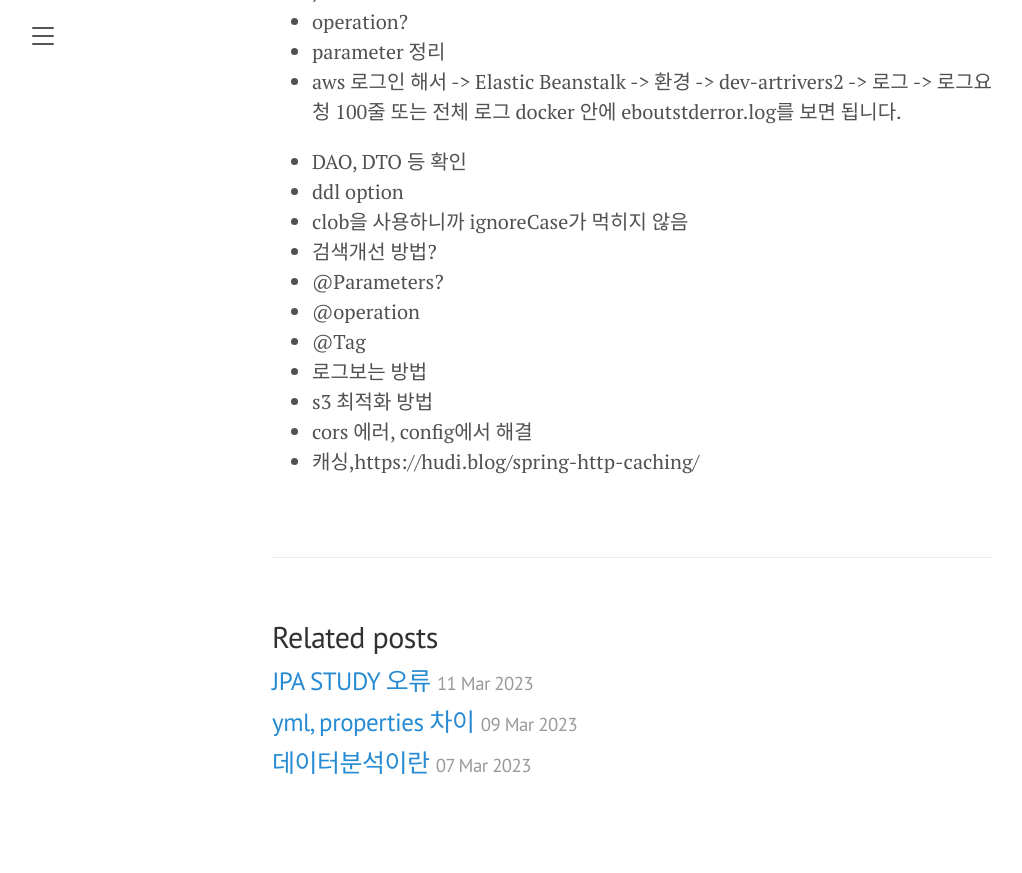
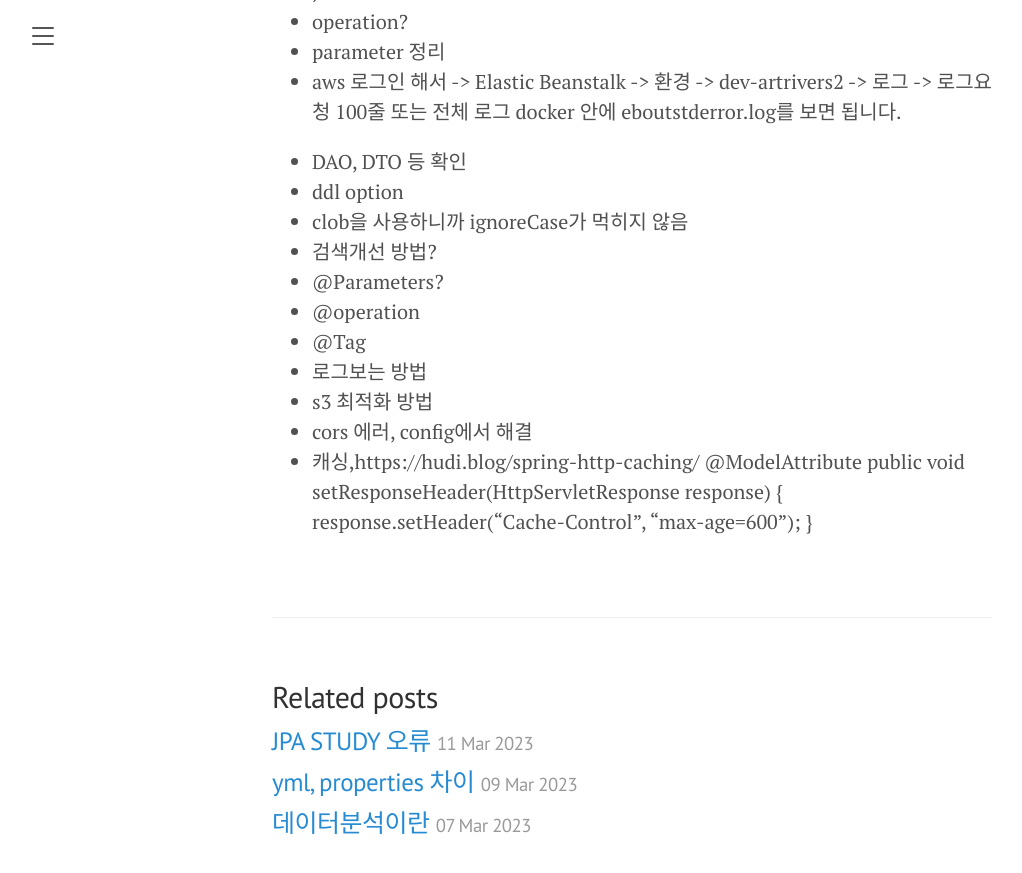
Before and after one commit to mycookie1/mycookie1.github.io, a Jekyll site: the page built from _posts/2023-03-09-JPA STUDY 오류.md, in a window 1280 px wide and 900 px high, scrolled down 1055 px. Shown: the top 873 px of the window, without its empty margins (8-1030 px from the left). Built offline with Jekyll 4.4.1, drawn with Linux system fonts in a browser that asks for light colours; a file with an impossible date is left out; before the commit the page ends 1895 px from its top, so only the background shows below that.

Commit message:
[feat] 캐싱추가

```diff
--- a/_posts/2023-03-09-JPA STUDY 오류.md
+++ b/_posts/2023-03-09-JPA STUDY 오류.md
@@ -55,3 +55,7 @@ docker 안에 eboutstderror.log를 보면 됩니다.
 - s3 최적화 방법
 - cors 에러, config에서 해결
 - 캐싱,https://hudi.blog/spring-http-caching/
+   @ModelAttribute
+    public void setResponseHeader(HttpServletResponse response) {
+        response.setHeader("Cache-Control", "max-age=600");
+    }
```
